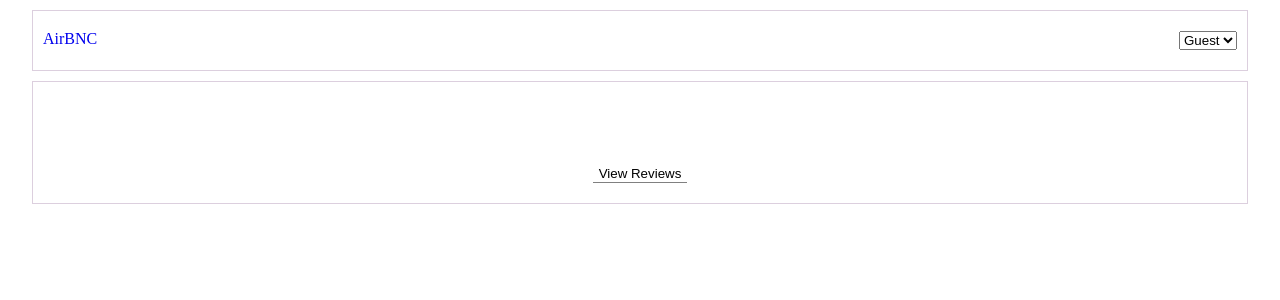
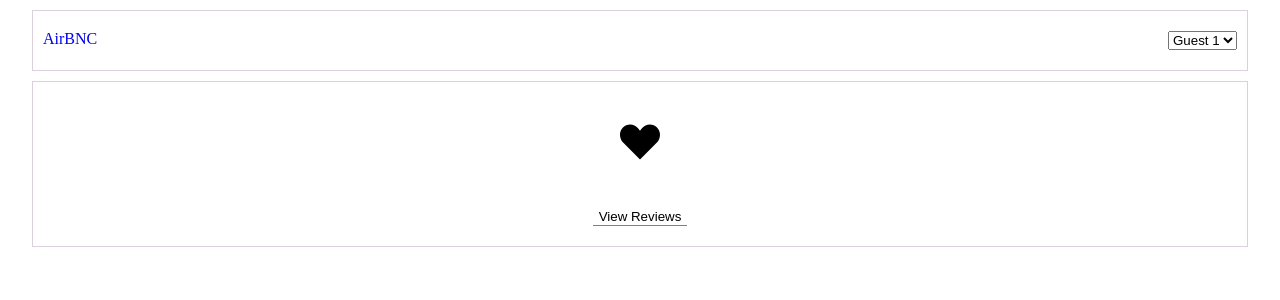
Before and after one commit to miiswom/pt-fe-airbnc, a React (Vite) app: page /properties/1 in a window 1280 px wide. Shown: the top 300 px of the page. Built offline with nearby package versions, Linux system fonts and the light colour scheme; no server answers.

Commit message:
Add the option to favourite and unfavourite property

```diff
--- a/src/components/Expandable.jsx
+++ b/src/components/Expandable.jsx
@@ -8,7 +8,7 @@ export default function Expandable({children}) {
       return !current
     })
   }
-  return(
+  return (
     <>
     <button className='expandable' onClick={handleClick}>{showContent ? "Hide ":"View " }Reviews</button>
     {showContent ? children : null}
--- a/src/components/Header.jsx
+++ b/src/components/Header.jsx
@@ -1,15 +1,13 @@
 import { Link } from 'react-router';
 import "../../styles/App.css"
-import Toolbar from './Toolbar';
 
-export default function Header({setSort, sort, searchParams, setSearchParams, property_type}) {
-  // console.log("sort Header", sort)
+export default function Header() {
   return (
     <>
       <nav className='container row'>
         <h1><Link to="/">AirBNC</Link></h1>
         <select name="" id="">
-          <option value="guest">Guest</option>
+          <option value="guest">Guest 1</option>
           <option value="host">Host</option>
         </select>
       </nav>
@@ -17,5 +15,3 @@ export default function Header({setSort, sort, searchParams, setSearchParams, pr
 
   )
 }
-
-// disable the view all property button when all have been displayed
--- a/src/components/PropertiesList.jsx
+++ b/src/components/PropertiesList.jsx
@@ -2,7 +2,7 @@
 import '../../styles/App.css'
 import { Link } from 'react-router'
 
-export default function PropertiesList({properties}) {
+export default function PropertiesList({ properties }) {
 
   return (
     <ul className="grid-container">
@@ -11,7 +11,7 @@ export default function PropertiesList({properties}) {
           <p>{property.property_id}</p>
           <h2>{property.property_name}</h2>
           <p>{property.property_type}</p>
-          <Link to={`/properties/${property.property_id}`}><img style={{maxWidth: "300px"}}src={property.image} alt="" /></Link>
+          <Link to={`/properties/${property.property_id}`}><img style={{ maxWidth: "300px" }} src={property.image} alt="" /></Link>
           <p>{property.price_per_night}</p>
         </li>
       })}
--- a/src/components/ReviewsList.jsx
+++ b/src/components/ReviewsList.jsx
@@ -3,13 +3,13 @@ import { useEffect, useState } from "react";
 export default function ReviewsList({ property_id }) {
   const [reviewsList, setReviewsList] = useState([])
 
+  // fetch the reviews by property_id
   useEffect(() => {
     fetch(`https://pt-be-airbnc.onrender.com/api/properties/${property_id}/reviews`)
       .then(res => res.json())
       .then(data => setReviewsList(data.reviews))
   }, [])
 
-  console.log(reviewsList)
   return (
     <ul className="container" style={{ width: "80%" }}>
       {reviewsList.map((review) => {
--- a/src/components/SingleProperty.jsx
+++ b/src/components/SingleProperty.jsx
@@ -1,7 +1,7 @@
 import { useEffect, useState } from 'react'
-import { useParams, Link } from 'react-router'
+import { useParams } from 'react-router'
 import Header from './Header'
-import HeartImage from "../../styles/assets/noun-heart-full.svg";
+import HeartImage from "../../styles/assets/heart-svgrepo-com.svg";
 import "../../styles/App.css"
 import Expandable from './Expandable';
 import ReviewsList from "./ReviewsList"
@@ -9,45 +9,77 @@ import ReviewsList from "./ReviewsList"
 export default function SingleProperty() {
   const { property_id } = useParams()
   const [singleProperty, setSingleProperty] = useState("");
-  const [favourited, setFavourited] = useState(false)
+  const [isFavourited, setIsFavourited] = useState(false)
 
+  // fetching the single property data
   useEffect(() => {
     fetch(`https://pt-be-airbnc.onrender.com/api/properties/${property_id}`)
       .then(res => res.json())
       .then(data => setSingleProperty(data.property))
   }, [])
+
+  // fetching all favourites and check if 'favourited' className should be applied
+  useEffect(() => {
+    fetch(`https://pt-be-airbnc.onrender.com/api/favourite`)
+      .then(res => res.json())
+      .then(data => {
+        for (let item of data.favourites) {
+          if (item.property_id === Number(property_id) && item.guest_id === 1) {
+            setIsFavourited(true)
+          } else {
+            setIsFavourited(false)
+          }
+        }
+      })
+  }, []);
+
+  // onClick, toggle 'favourite' class and DELETE or POST a favourite
+  function toggleFavourite(e) {
+    if (isFavourited) {
+      e.target.classList.toggle("favourited")
+      fetch(`https://pt-be-airbnc.onrender.com/api/favourite`)
+        .then(res => res.json())
+        .then(data => {
+          for (let item of data.favourites) {
+            if (item.guest_id === 1 && item.property_id) {
+              fetch(`https://pt-be-airbnc.onrender.com/api/favourite/${item.favourite_id}`,
+                {
+                  method: "DELETE"
+                }).then(() => {
+                  alert("Property successfully unfavourited.")
+                  setIsFavourited(false)
+                })
+            }
+          }
+        })
+    } else if (!isFavourited) {
+      e.target.classList.toggle("favourited")
+      fetch(`https://pt-be-airbnc.onrender.com/api/properties/${property_id}/favourite`,
+        {
+          method: "POST",
+          headers: { "Content-type": "application/json" },
+          body: JSON.stringify({ guest_id: 1 })
+        })
+        .then(res => res.json())
+        .then(data => {
+          setIsFavourited(true)
+          alert(data.msg)
+        }
+        )
+    }
+  }
+
   return (
     <>
       <Header />
       <div className='container property'>
         <h2 style={{ fontWeight: "bold", fontSize: "2em", marginBottom: "20px" }}>{singleProperty.property_name}</h2>
+        <a><img onClick={(e) => toggleFavourite(e)} className={isFavourited ? "favourited" : null} style={{ width: "40px" }} src={HeartImage} alt="" /></a>
         <img style={{ maxWidth: "60%", marginBottom: "20px" }} src={singleProperty.images} alt="" />
         <p style={{ fontSize: "1.3em", marginBottom: "20px" }}>{singleProperty.description}</p>
         <Expandable>
-          <ReviewsList property_id={property_id}/>
+          <ReviewsList property_id={property_id} />
         </Expandable>
       </div>
     </>)
 }
-
-// --- add a ul/li to display all images
-
-// --- get simple design layout for SingleProperty
-// --- get reviews button under the propertpy details
-// --- this opens a div with all properties
-// --- how to use composition for hide / show reviews ?
-// // UTC timezone in database
-
-// get all the dates of a property
-// turn list of dates / ranges as a view
-// third party component Date picker // MUI Date picker ---- Date range picker (calendar week picker)
-// manipulate the data for view
-
-// submit a form
-// test with TDD to break it down
-
-// to visualize
-// utils fuction. to turn dates into manageable to manipulate
-// --- how would you handle the bookings: dates in JavaScript
-
-// chiildren: reviews list
--- a/src/components/Toolbar.jsx
+++ b/src/components/Toolbar.jsx
@@ -1,17 +1,13 @@
 import "../../styles/App.css"
-import {Link} from 'react-router'
-import { useState, useRef } from "react"
+import { useState } from "react"
 
-export default function Toolbar({setSort, sort, searchParams,setSearchParams, setPropTypeFilter, propTypeFilter}) {
-  console.log("Toolbar sort", sort)
-  const [selectVal, setSelectVal] = useState("...")
+export default function Toolbar({setSort, sort,setSearchParams}) {
+  const [selectVal, setSelectVal] = useState("")
   function handleSort(e) {
-    // console.log("e.target.value", e.target.value)
     setSort(e.target.value)
   }
 
   function handleFilter(e) {
-    console.log("e.target.value", e.target.value)
     setSelectVal(e.target.value)
     setSearchParams({property_type: e.target.value.toLowerCase()})
   }
--- a/src/main.jsx
+++ b/src/main.jsx
@@ -5,5 +5,5 @@ import { BrowserRouter } from 'react-router'
 createRoot(document.getElementById('root')).render(
   <BrowserRouter>
     <App />
-  </BrowserRouter>,
+  </BrowserRouter>
 )
--- a/styles/App.css
+++ b/styles/App.css
@@ -6,6 +6,9 @@
 /******************************************
 /* BASE STYLES
 /*******************************************/
+a {
+  display: block;
+}
 
 .container {
   max-width: 95%;
@@ -65,8 +68,6 @@
 
 .favourited{
   filter: invert(7%) sepia(89%) saturate(6270%) hue-rotate(351deg) brightness(134%) contrast(121%);
-  fill: red!important;
-  /* background-color: red; */
 }
 
 .property {
```
Also changed, not shown: src/App.jsx (+2 -18 lines), src/components/Properties.jsx (+2 -9 lines), styles/assets/heart-svgrepo-com.svg (added).
